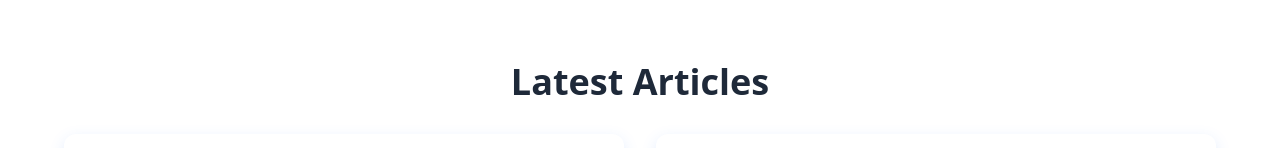
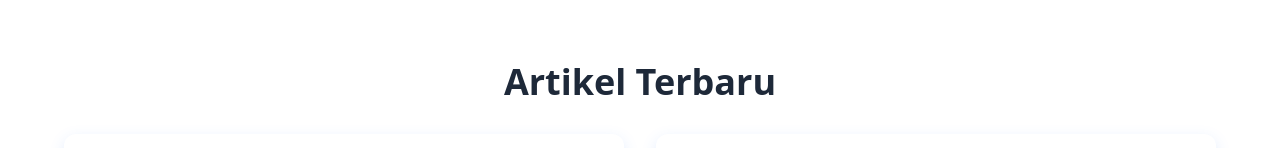
Before and after one commit to job-opportunities-blog/it-blog, a React (Vite) app: page / in a window 1280 px wide. Shown: the part 652-800 px from the top of the page. Built offline with nearby package versions, Linux system fonts and the light colour scheme.

Commit message:
update: change title

```diff
--- a/src/pages/home.tsx
+++ b/src/pages/home.tsx
@@ -10,7 +10,7 @@ const Home: React.FC = () => {
       <section className="py-16 px-4 bg-white shadow-[0_-2px_8px_rgba(243,244,246,1)]">
         <div className="max-w-6xl mx-auto">
           <h1 className="text-4xl font-bold text-gray-800 mb-8 text-center">
-            Latest Articles
+            Artikel Terbaru
           </h1>
           <div className="grid md:grid-cols-2 gap-8">
             {articles.slice(0, 4).map((article) => (
```
